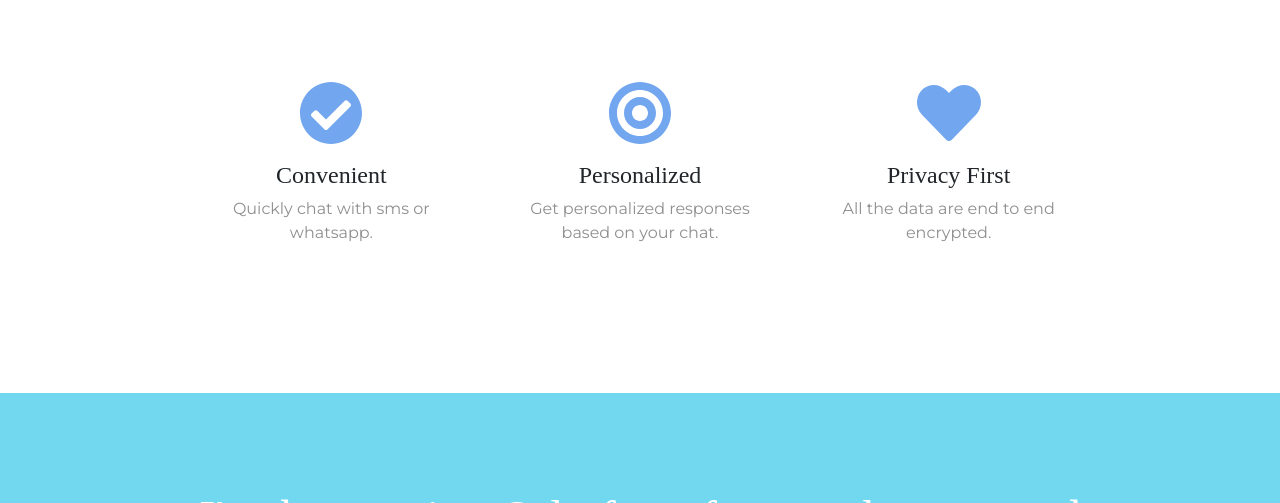
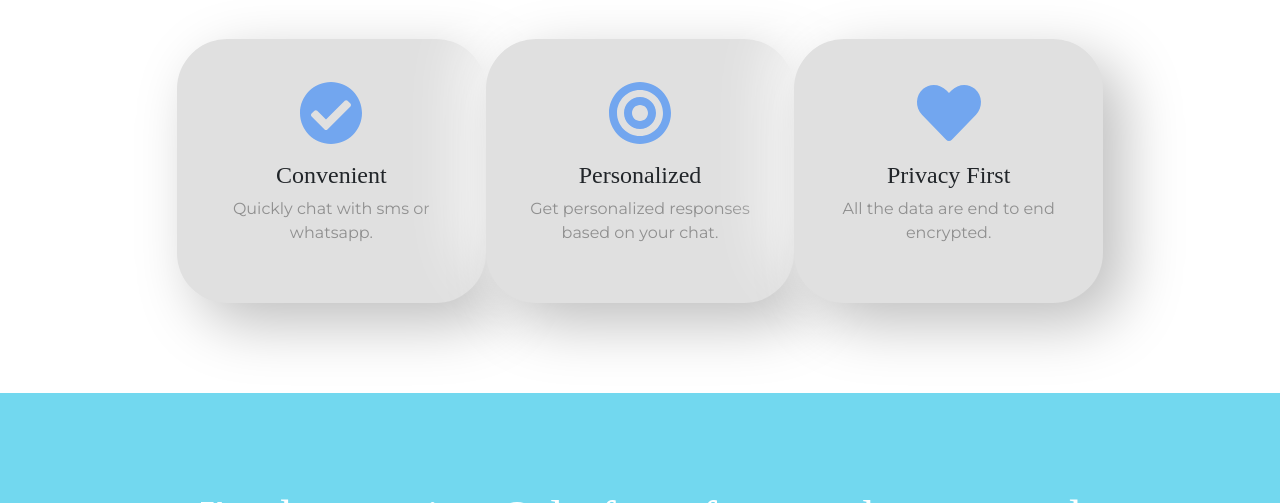
Before and after one commit to quickfrost77/orlo, a plain HTML site: page index.html in a window 1280 px wide. Shown: the part 722-1225 px from the top of the page. Drawn offline with nearby package versions, Linux system fonts and the light colour scheme.

Commit message:
Update index.html

```diff
--- a/index.html
+++ b/index.html
@@ -62,6 +62,14 @@
       </nav>
 
       <style>
+
+        .feature-box{
+border-radius: 50px;
+background: #e0e0e0;
+box-shadow:  20px 20px 60px #bebebe,
+             -20px -20px 60px #ffffff;
+
+                }
 
          .card{
 
```
